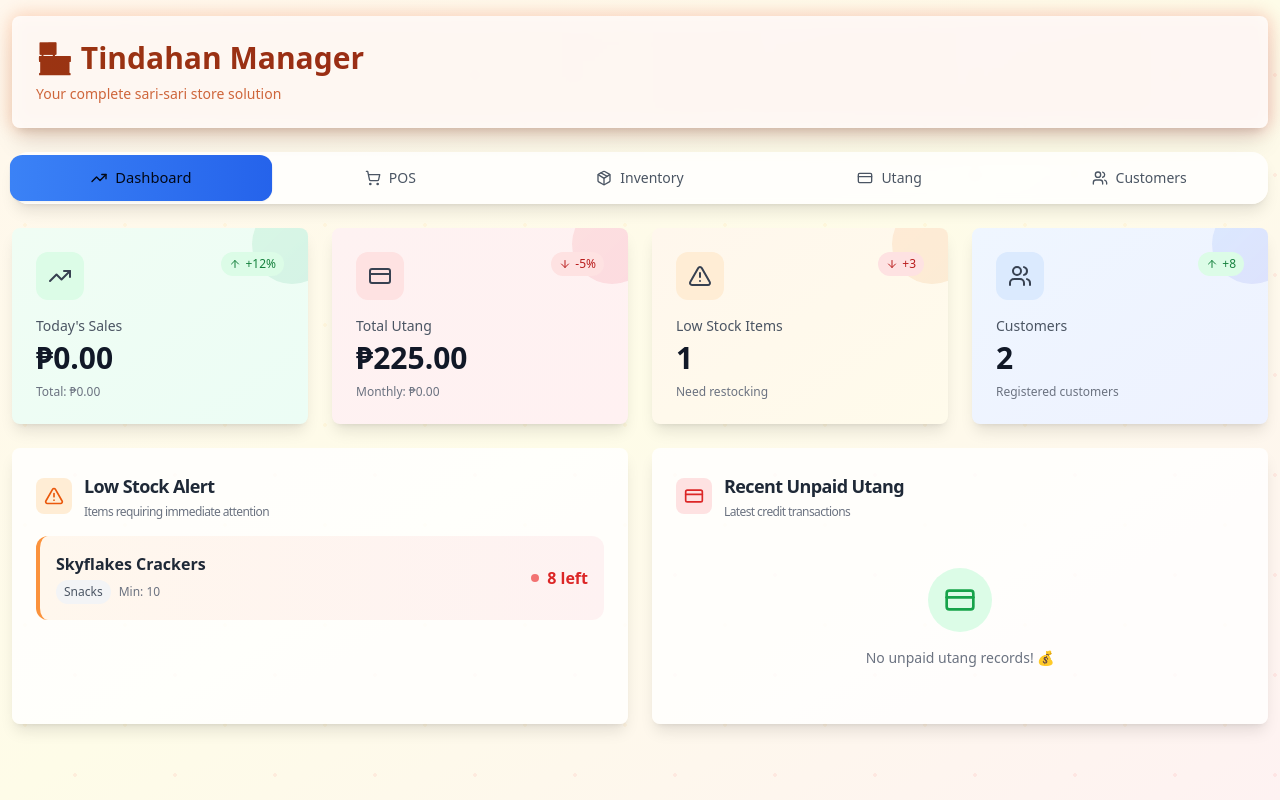
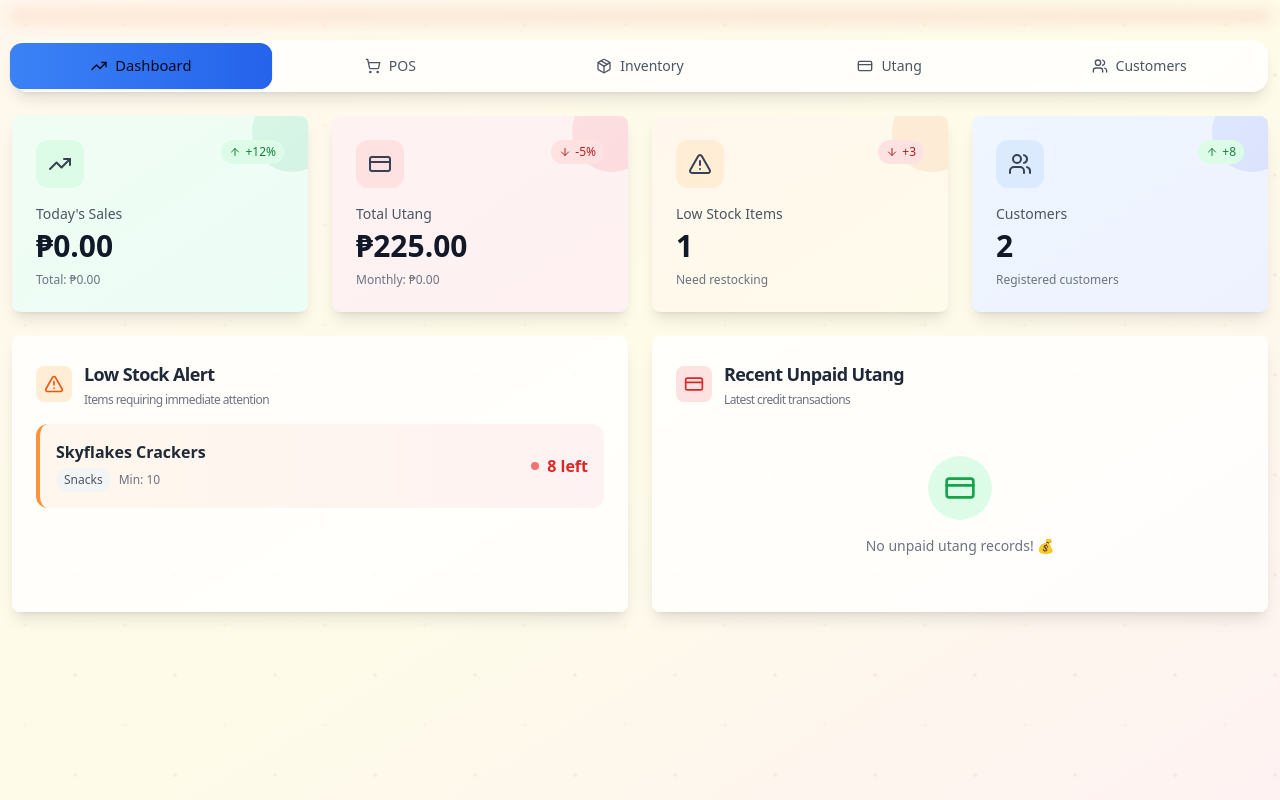
Before and after one commit to jsephandrade/tindahan-utang-tracker, a React (Vite) app: page / in a window 1280 px wide. Built offline with nearby package versions, Linux system fonts and the light colour scheme.

Commit message:
Visual edit in Lovable
Edited UI in Lovable

```diff
--- a/src/pages/Index.tsx
+++ b/src/pages/Index.tsx
@@ -56,21 +56,7 @@ const Index = () => {
         <div className="mb-6 relative">
           <div className="absolute -inset-1 bg-gradient-to-r from-orange-600 to-red-600 rounded-2xl blur opacity-20"></div>
           <Card className="relative bg-white/80 backdrop-blur-sm border-0 shadow-xl">
-            <CardContent className="p-6">
-              <div className="flex items-center justify-between">
-                <div className="flex-1">
-                  <h1 className="text-xl sm:text-2xl lg:text-3xl font-bold bg-gradient-to-r from-orange-800 to-red-800 bg-clip-text text-transparent mb-2">
-                    🏪 Tindahan Manager
-                  </h1>
-                  <p className="text-xs sm:text-sm text-orange-700/80">
-                    Your complete sari-sari store solution
-                  </p>
-                </div>
 
-                {/* Mobile Menu Toggle */}
-
-              </div>
-            </CardContent>
           </Card>
         </div>
 
```
